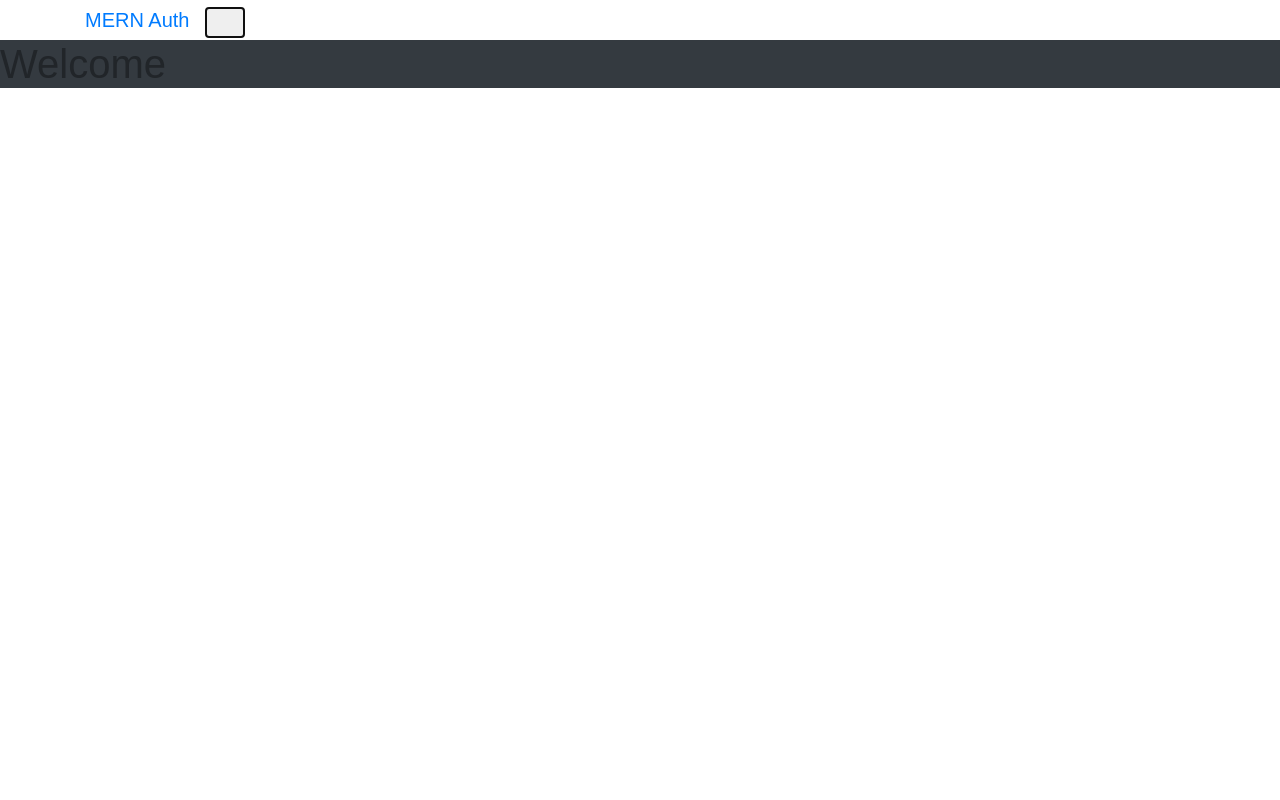
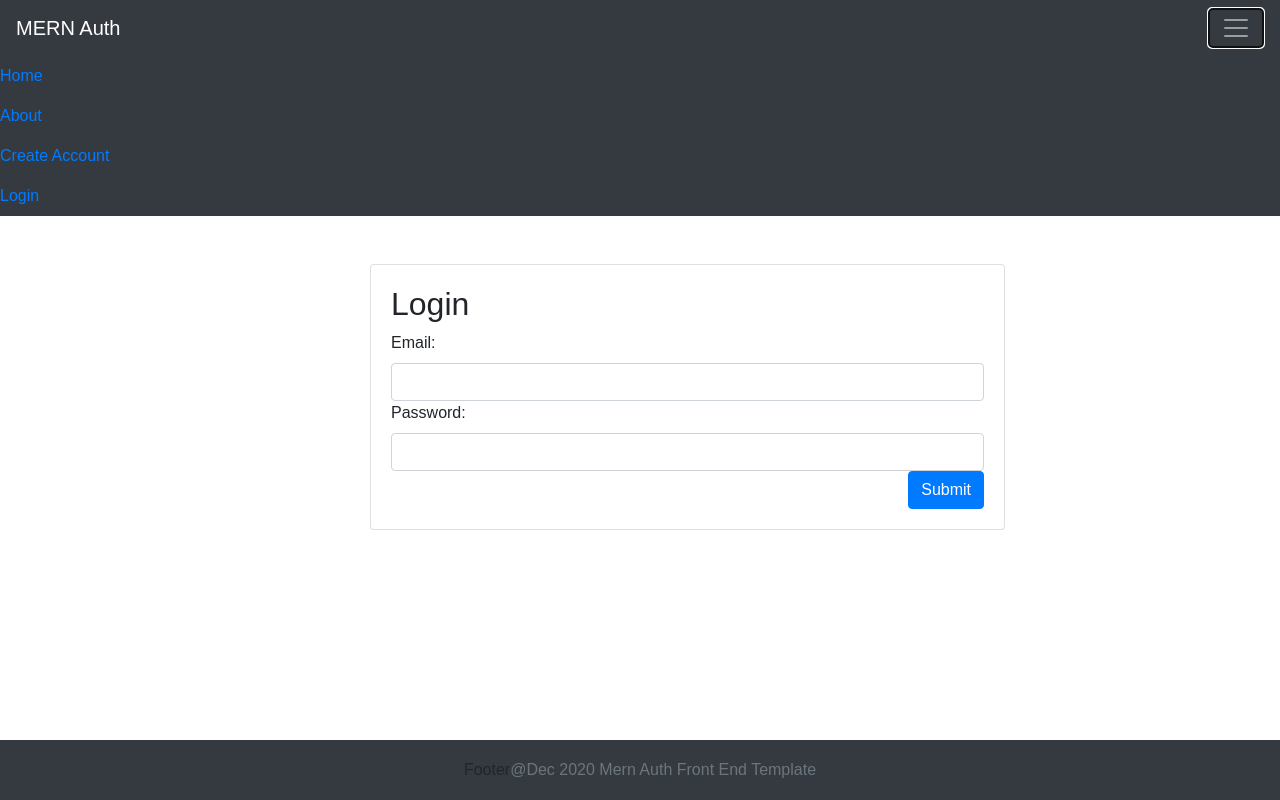
Before and after one commit to sschneeberg/mern-auth-frontend, a React (Create React App) app: page /login in a window 1280 px wide. Both pictures are taken after a click on the button "Toggle Navigation". Built offline with nearby package versions, Linux system fonts and the light colour scheme; no server answers.

Commit message:
Fix navbar

```diff
--- a/src/App.js
+++ b/src/App.js
@@ -1,9 +1,14 @@
-import React, { Component, useEffect, useState } from 'react';
+import React, { useEffect, useState } from 'react';
 import { Route, Switch, Redirect } from 'react-router-dom';
 import jwt_decode from 'jwt-decode';
 import setAuthToken from './utilities/setAuthToken';
 import Welcome from './Components/Welcome';
+import About from './Components/About';
 import Nav from './Components/Nav';
+import Footer from './Components/Footer';
+import Profile from './Components/Profile';
+import SignUp from './Components/Signup';
+import Login from './Components/Login';
 import './App.css';
 
 const PrivateRoute = ({ Component: Component, ...rest }) => {
@@ -51,7 +56,21 @@ function App() {
     return (
         <div className="App">
             <Nav handleLogout={handleLogout} isAuth={isAuthenticated} />
-            <Welcome />
+            <div className="container mt-5">
+                <Switch>
+                    <Route path="/" exact component={Welcome} />
+                    <PrivateRoute path="/profile" component={Profile} user={currentUser} />
+                    <Route path="/about" component={About} />
+                    <Route path="/signup" component={SignUp} />
+                    <Route
+                        path="/login"
+                        render={(props) => {
+                            return <Login {...props} nowCurrentUser={nowCurrentUser} setIsAuthenticated={setIsAuthenticated} currentUser={currentUser} />;
+                        }}
+                    />
+                </Switch>
+            </div>
+            <Footer />
         </div>
     );
 }
--- a/src/Components/FormField.js
+++ b/src/Components/FormField.js
@@ -1,3 +1,5 @@
+import React from 'react';
+
 function FormField(props) {
     return (
         <div className="form-field">
--- a/src/Components/Login.js
+++ b/src/Components/Login.js
@@ -22,7 +22,7 @@ class Login extends Component {
 
     handleSubmit = (e) => {
         e.preventDefault();
-        const userDate = { email: this.state.email, password: this.state.password };
+        const userData = { email: this.state.email, password: this.state.password };
         axios.post(`${REACT_APP_SERVER_URL}/api/users/login`, userData).then((response) => {
             const { token } = response.data;
             //set token, headers, and current user
@@ -42,7 +42,7 @@ class Login extends Component {
             <div className="row mt-4">
                 <div className="col-md-7 offset-md-3">
                     <div className="card card-body">
-                        <h2>Sign Up</h2>
+                        <h2>Login</h2>
                         <form
                             onSubmit={(e) => {
                                 this.handleSubmit(e);
@@ -62,4 +62,4 @@ class Login extends Component {
     }
 }
 
-export default SignUp;
+export default Login;
--- a/src/Components/Nav.js
+++ b/src/Components/Nav.js
@@ -3,20 +3,16 @@ import { NavLink, Link } from 'react-router-dom';
 
 function Nav(props) {
     return (
-        <div className="container">
+        <div className="">
+            <nav className=" navbar navbar-dark bg-dark  ">
                 <Link className="navbar-brand" to="/">
                     MERN Auth
                 </Link>
-            <button
-                className="navbar-toggle"
-                type="button"
-                data-toggle="#navbarsExample07"
-                data-target="#navbarsExample07"
-                aria-controls="#navbarExample07"
-                aria-label="Toggle Navigation">
+                <button className="navbar-toggler" type="button" data-toggle="collapse" data-target="#navbarsExample07" aria-controls="#navbarsExample07" aria-label="Toggle Navigation">
                     <span className="navbar-toggler-icon"></span>
                 </button>
-            <div className="collapse navbar-collapse" id="navbarsExample07">
+            </nav>
+            <div className="collapse navbar-collapse bg-dark" id="navbarsExample07">
                 <ul className="navbar-nav mr-auto">
                     <li className="nav-item">
                         <NavLink className="nav-link" exact to="/">
@@ -29,7 +25,7 @@ function Nav(props) {
                         </NavLink>
                     </li>
                 </ul>
-                props.isAuth ?
+                {props.isAuth ? (
                     <ul className="navbar-nav ml-auto">
                         <li className="nav-item">
                             <NavLink className="nav-link" to="/profile">
@@ -37,14 +33,12 @@ function Nav(props) {
                             </NavLink>
                         </li>
                         <li className="nav-item">
-                        <span
-                            className="nav-link logout-link"
-                            onClick={props.handleLogout}>
+                            <span className="nav-link logout-link" onClick={props.handleLogout}>
                                 Logout
                             </span>
                         </li>
                     </ul>
-                :
+                ) : (
                     <ul className="navbar-nav ml-auto">
                         <li className="nav-item">
                             <NavLink className="nav-link" to="/signup">
@@ -57,6 +51,7 @@ function Nav(props) {
                             </NavLink>
                         </li>
                     </ul>
+                )}
             </div>
         </div>
     );
--- a/src/Components/Profile.js
+++ b/src/Components/Profile.js
@@ -0,0 +1,12 @@
+import React from 'react';
+
+function Profile(props) {
+    return (
+        <div>
+            <h1>Profile</h1>
+            <p>Hello, {props.username}</p>
+        </div>
+    );
+}
+
+export default Profile;
--- a/src/Components/Signup.js
+++ b/src/Components/Signup.js
@@ -2,8 +2,6 @@ import React, { Component } from 'react';
 import axios from 'axios';
 import { Redirect } from 'react-router-dom';
 import FormField from './FormField';
-
-const REACT_APP_SERVER_URL = process.env.REACT_APP_SERVER_URL;
 
 class SignUp extends Component {
     constructor(props) {
@@ -26,7 +24,7 @@ class SignUp extends Component {
         if (this.state.password === this.state.confirmPassword) {
             const newUser = { username: this.state.username, email: this.state.email, password: this.state.password };
             axios
-                .post(`${REACT_APP_SERVER_URL}/api/users/register`, newUser)
+                .post(`${process.env.REACT_APP_SERVER_URL}/api/users/register`, newUser)
                 .then((response) => {
                     console.log(response);
                     this.setState({ redirect: true });
```
Lines whose indentation alone changed are shown as unchanged.
